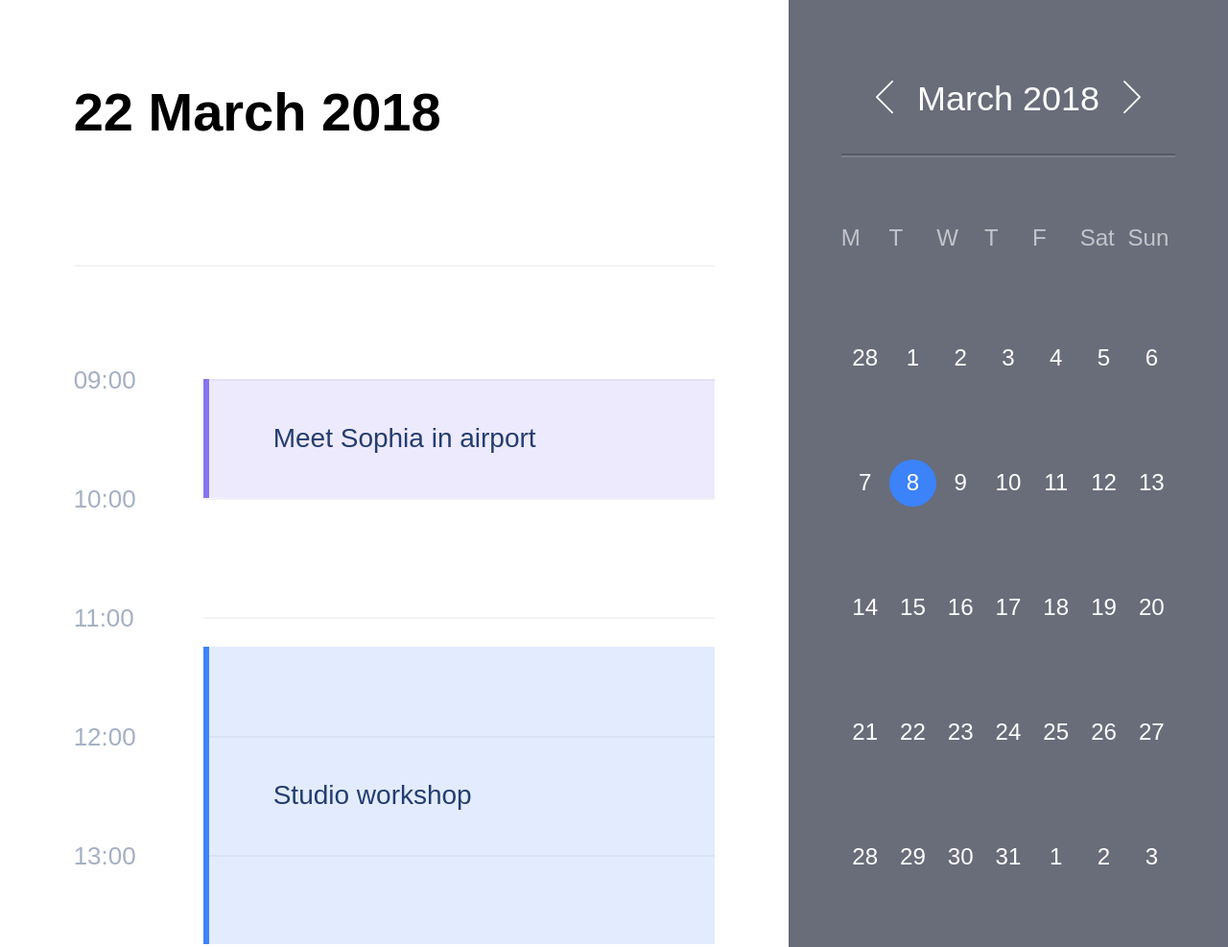
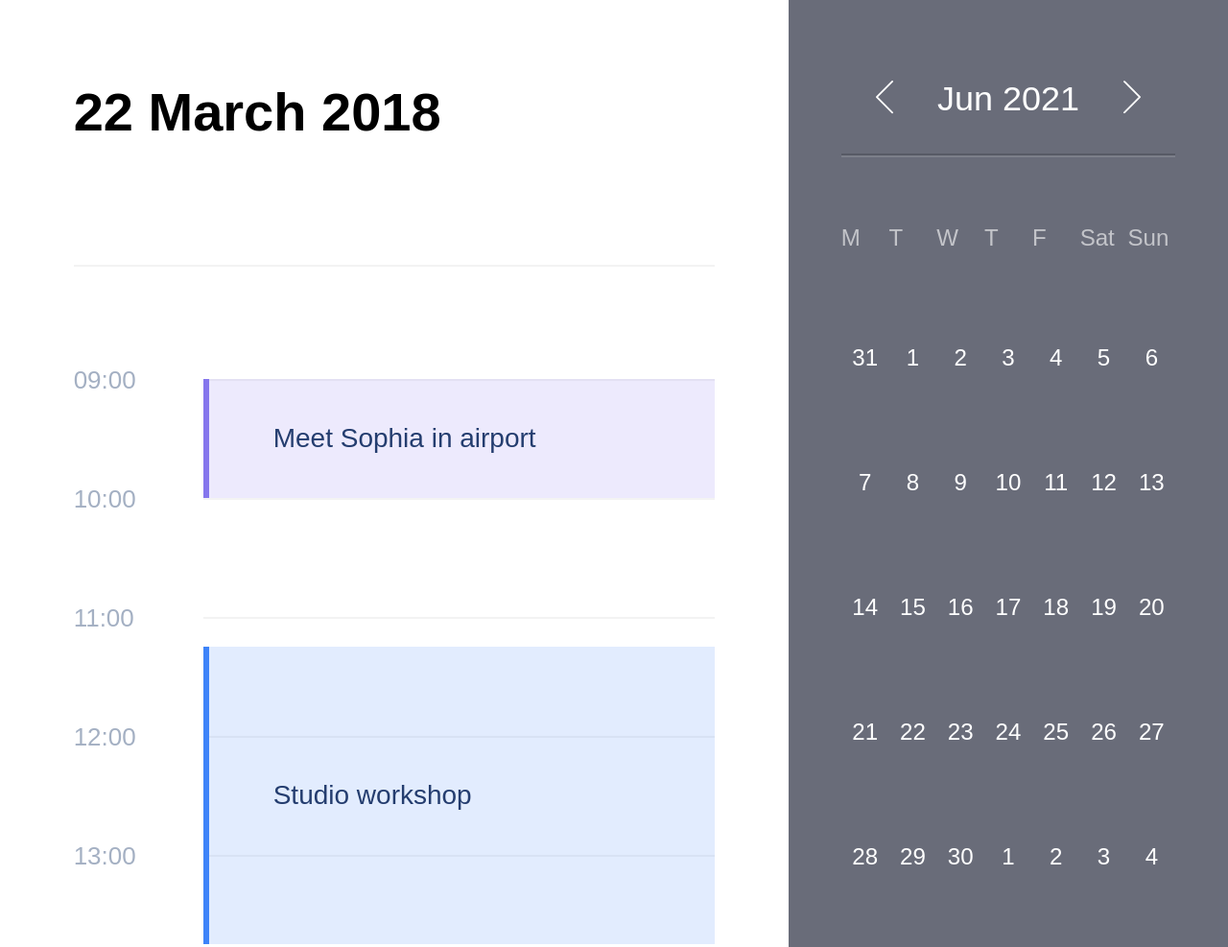
Before and after one commit to iVVVi/Calendar, a plain HTML site: page calendar.html in a window 1280 px wide. Shown: the top 987 px of the page at 96% size. Drawn offline with Linux system fonts and the light colour scheme; a web font is replaced by a local one.

Commit message:
calendar

```diff
--- a/calendar.css
+++ b/calendar.css
@@ -150,6 +150,10 @@ body {
     background: #3C82F9;
 }
 
+/* li > .calendar__day--not-in-current-month {
+    color: rgba(42, 46, 65, 0.7);
+} */
+
 .calendar__header {
     position: relative;
     margin-bottom: 24px;
--- a/calendar.html
+++ b/calendar.html
@@ -6,6 +6,7 @@
     <meta name="viewport" content="width=device-width, initial-scale=1.0">
     <title>Calendar - 22 March 2018</title>
     <link rel="stylesheet" href="calendar.css">
+    <script defer src="calendar.js" defer></script>
 </head>
 <body>
     <div class="day">
--- /dev/null
+++ b/calendar.js
@@ -0,0 +1,200 @@
+const calendarEl = document.querySelector('.calendar');
+const calendarDayList = calendarEl.querySelector('.calendar__day-list');
+const calendarDayTitle = calendarEl.querySelector('.calendar__month-title');
+const prevBtn = calendarEl.querySelector('.calendar__prev-btn');
+const nextBtn = calendarEl.querySelector('.calendar__next-btn');
+
+const currentDate = new Date();
+const displayDate = null;
+const MONTHS = [
+    'Jan',
+    'Feb',
+    'Mar',
+    'Apr',
+    'May',
+    'Jun',
+    'Jul',
+    'Aug',
+    'Sep',
+    'Oct',
+    'Nov',
+    'Dec'
+];
+
+currentDate.setHours(0);
+currentDate.setMinutes(0);
+currentDate.setSeconds(0);
+currentDate.setMilliseconds(0);
+
+let calendarDays;
+let { month: calendarMonth, year: calendarYear } = getCurrentMonthAndYear();
+
+generateCalendarData(calendarMonth, calendarYear);
+renderCalendar();
+
+prevBtn.addEventListener('click', () => {
+    shiftCalendar(-1);
+});
+
+nextBtn.addEventListener('click', () => {
+    shiftCalendar(1);
+});
+
+function shiftCalendar(shiftMonth) {
+    const { month, year } = getShiftedMonthAndYear(calendarMonth, calendarYear, shiftMonth);
+
+    generateCalendarData(month, year);
+    renderCalendar();
+}
+
+function generateCalendarData(month,year) {
+    calendarMonth = month;
+    calendarYear = year;
+    calendarDays = getCalendarDays(calendarMonth, calendarYear);
+}
+
+/**
+ * @param {number} calendarMonth
+ * @param {number} calendarYear
+ * @param {number} [shiftMonth=0]
+ * @param {number} [shiftYear=0]
+ *
+ * @return { month: number, year: number }
+ */
+function getShiftedMonthAndYear(calendarMonth, calendarYear, shiftMonth = 0, shiftYear = 0) {
+    const d = new Date(calendarYear + shiftYear, calendarMonth + shiftMonth, 10);
+
+    return {
+        month: d.getMonth(),
+        year: d.getFullYear(),
+    };
+}
+
+/**
+ * @return { month: number, year: number }
+ */
+function getCurrentMonthAndYear() {
+    const currentDate = new Date();
+
+    return {
+        month: currentDate.getMonth(),
+        year: currentDate.getFullYear(),
+    };
+}
+
+/**
+ * @param {number} month
+ * @param {number} year
+ *
+ * @return Date[]
+ */
+function getCalendarDays(month, year) {
+    const days = [];
+    const firstDayOfMonth = new Date(year, month, 1);
+    const lastDayOfMonth = new Date(year, month+1, 0);
+    const lastDayOfMonthNumber = lastDayOfMonth.getDate();
+    const firstDayWeekOfMonth = firstDayOfMonth.getDay();
+    const startShift = firstDayWeekOfMonth > 0 ? firstDayWeekOfMonth - 1 : firstDayWeekOfMonth -6;
+    const lastDayOfWeekMonth = lastDayOfMonth.getDay();
+    const endShift = lastDayOfWeekMonth === 0 ? 0 : 7 - lastDayOfWeekMonth;
+
+    for (
+        let currentDateNumber = 1 - startShift;
+        currentDateNumber <= lastDayOfMonthNumber + endShift;
+        currentDateNumber++ ) {
+        days.push(new Date(year, month, currentDateNumber));
+    }
+
+    return days;
+}
+
+/**
+ * @param {Date} d
+ *
+ * @result {string} `YYYY_MM_DD`
+ */
+function data2String(d) {
+    const fullYear = d.getFullYear();
+    const month = d.getMonth() +1;
+    const day = d.getDate();
+
+    return [
+        fullYear.toString(),
+        month.toString().padStart(2, '0'),
+        day.toString().padStart(2, '0')
+    ].join('-');
+}
+
+/**
+ * @param { number } calendarDay
+ * @param {booleam} notInCurrentMonth
+ * @param {booleam} current
+ * @param {booleam} display
+ *
+ * @return {HTMLElement}
+ */
+function createDayEl(calendarDay, notInCurrentMonth, current, display) {
+    const rootEl = document.createElement('li');
+    const linkEl = document.createElement('a');
+
+    rootEl.append(linkEl);
+
+    linkEl.href = `?day=${data2String(calendarDay)}`;
+    linkEl.className = 'calendar__day-link';
+    linkEl.innerText = calendarDay.getDate();
+
+    rootEl.className = 'calendar__day'
+
+    if (notInCurrentMonth) {
+        rootEl.classList.add('calendar__day--not-in-current-month');
+    }
+
+    if (current) {
+        rootEl.classList.add('calendar__day--current');
+    }
+
+    if (display) {
+        rootEl.classList.add('calendar__day--display');
+    }
+
+    return rootEl;
+}
+
+/**
+ *
+ * @param {Date[]} calendarDays
+ * @param {number} calendarMonth
+ * @param {Date} currentDate
+ * @param {Date | null} displayDate
+ *
+ * @return void
+ */
+function renderDays(calendarDays, calendarMonth, currentDate, displayDate ) {
+    const days = calendarDays
+         .map(calendarDay => createDayEl(
+             calendarDay,
+             calendarDay.getMonth() !== calendarMonth,
+             calendarDay.getTime() === currentDate.getTime(),
+             !!displayDate && displayDate.getTime() === calendarDay.getTime()
+    ));
+
+    calendarDayList.append(...days);
+}
+
+/**
+ * @param {number} calendarMonth
+ * @param {number} calendarYear
+ */
+function renderTitle(calendarMonth, calendarYear) {
+    calendarDayTitle.innerText = `${MONTHS[calendarMonth]} ${calendarYear}`;
+}
+
+function clearCalendarDays() {
+    calendarDayList.innerText = '';
+}
+
+function renderCalendar() {
+    clearCalendarDays();
+    renderDays(calendarDays, calendarMonth, currentDate, displayDate);
+    renderTitle(calendarMonth, calendarYear);
+}
```
